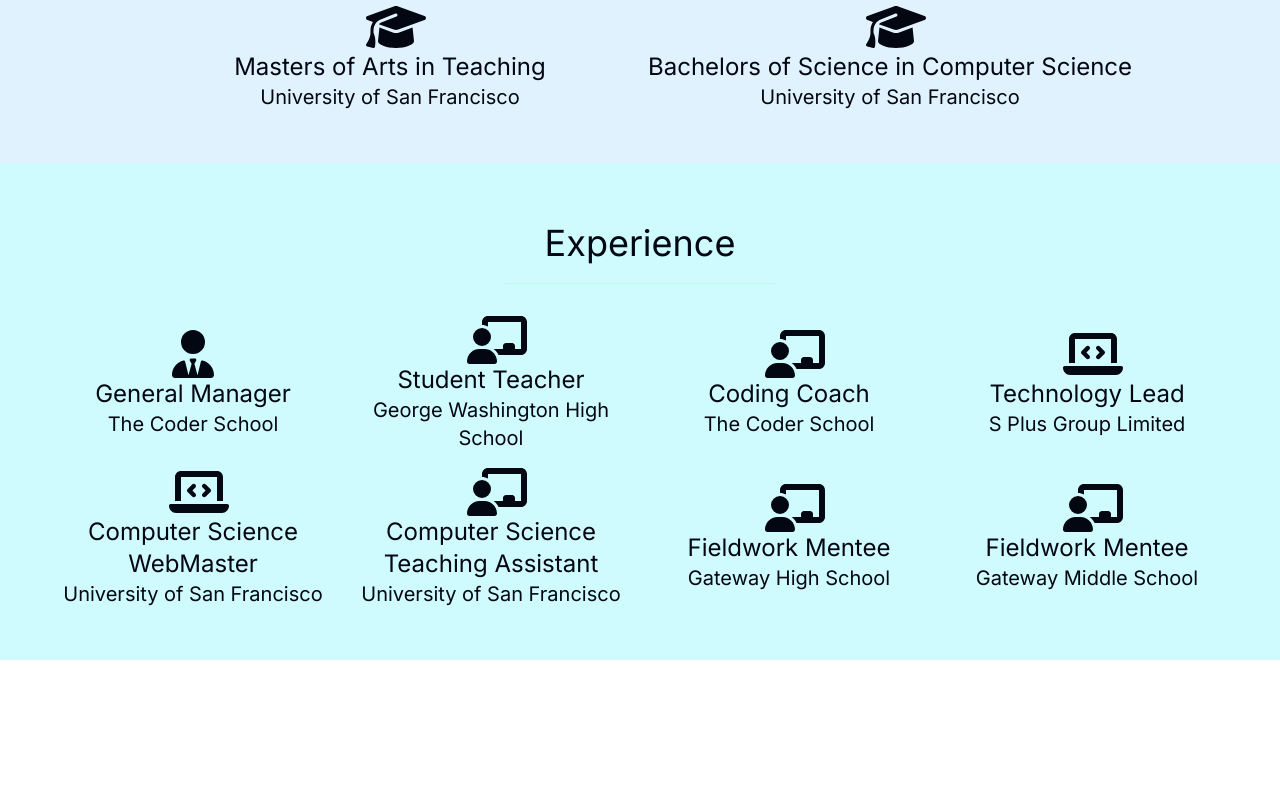
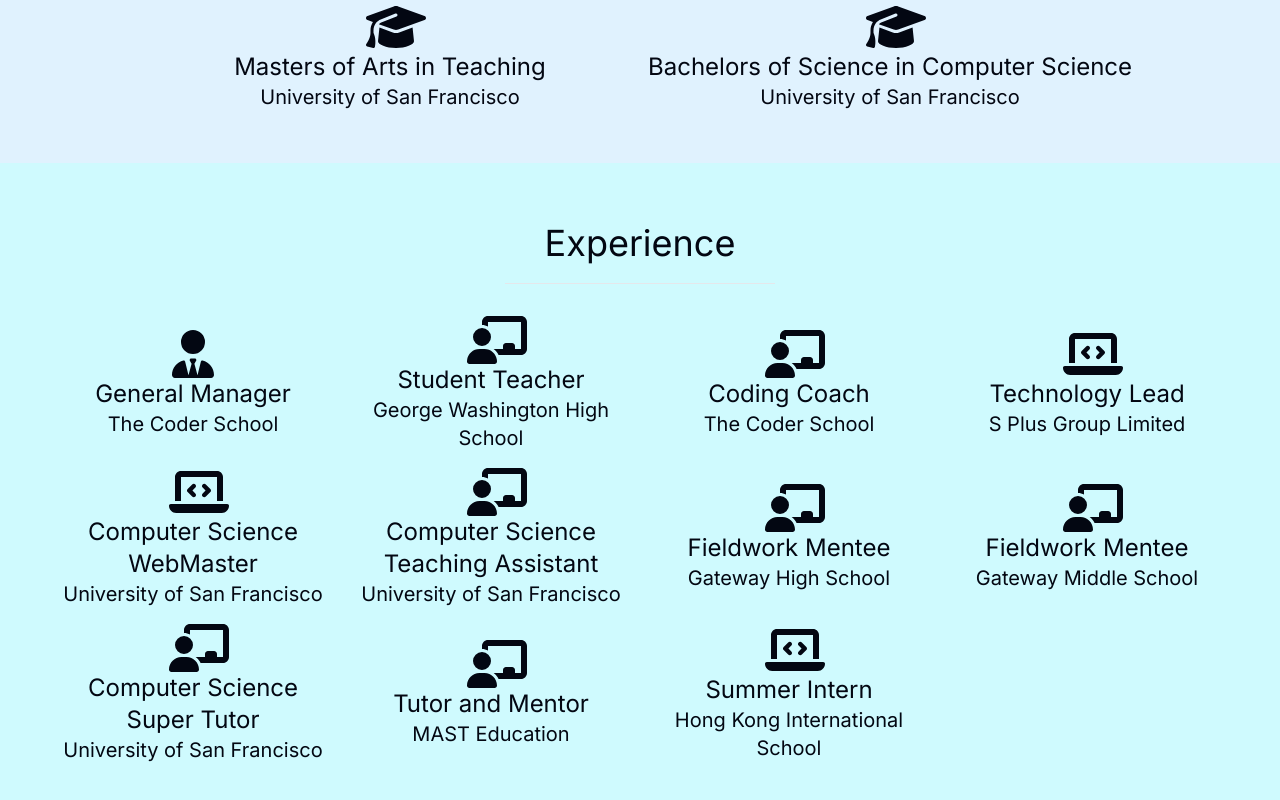
Before and after one commit to EdwardRees/portfolio-site, a Next.js app: page / in a window 1280 px wide. Shown: the part 2182-2982 px from the top of the page. Before the commit the page ends 2842 px from the top, so only its background shows below. Built offline with nearby package versions, Linux system fonts and the light colour scheme.

Commit message:
[feat] Added accordion and added HKIS experience

```diff
--- a/package.json
+++ b/package.json
@@ -13,6 +13,7 @@
     "@fortawesome/free-regular-svg-icons": "^6.4.2",
     "@fortawesome/free-solid-svg-icons": "^6.4.2",
     "@fortawesome/react-fontawesome": "^0.2.0",
+    "@radix-ui/react-accordion": "^1.1.2",
     "@radix-ui/react-dialog": "^1.0.4",
     "@radix-ui/react-dropdown-menu": "^2.0.5",
     "@radix-ui/react-navigation-menu": "^1.1.3",
--- a/src/app/page.tsx
+++ b/src/app/page.tsx
@@ -317,6 +317,67 @@
                 "Provided support with lessons, keeping students focused and engaged",
               ]}
             />
+            <Experience
+              title="Computer Science Super Tutor"
+              job="University of San Francisco"
+              location="San Francisco, CA"
+              type={ExperienceType.TEACHING}
+              period="Sep 2020-Jan 2021"
+              link="https://tutoringcenter.cs.usfca.edu"
+              partTime
+              duties={[
+                "Tutored students in lower division undergraduate Computer Science classes",
+                "Tutored students in USF classes: CS110, CS112, CS272 (formerly CS212), CS221, and CS245",
+                "Taught students how to debug their code using various debuggers",
+              ]}
+            />
+            <Experience
+              title="Tutor and Mentor"
+              job="MAST Education"
+              location="Hong Kong"
+              type={ExperienceType.TEACHING}
+              period="Aug 2020-Aug 2021"
+              link="https://www.masteducation.com"
+              duties={[
+                "TUtored students in Mathematics and Computer Science",
+                "Mentored students applying to Universities",
+                "Taught elementary Mathematics to underprivileged students in Hong Kong",
+                "Taught basic English to underprivileged students in Hong Kong",
+              ]}
+            />
+            <Experience
+              title="Summer Intern"
+              job="Hong Kong International School"
+              location="Hong Kong"
+              type={ExperienceType.PROGRAMMING}
+              period="Jun 2021-Jul 2021"
+              link="https://www.hkis.edu.hk"
+              duties={new Map<string, string[]>()
+                .set("Tasks on Coda", [
+                  "Created a service to simplify and contain the previous system of keeping notes on meetings between Students, Counselors, and Teachers, transitioning the previous system form a 200+ sheet spreadsheet into a single system, with a cleaner means to view and access data",
+                  "Created a service to generate students names who haven't been met with yet to help ensure all students are met with",
+                  "Implemented a reminder/notification system to ensure students are checked in with",
+                  "Wrote a User Guide to explain how to use the service",
+                ])
+                .set("Tasks in Python", [
+                  "Using a Fuzzy string matching system, created a system to help filter through 10000 user addresses, removing duplicates and similar addresses, in order to find distinct addresses paired with individual users.",
+                  "Created a simple file mover that takes basic information form a User Interface, built with PySimpleGUI, to mass move files from a local directory into a Google Drive Directory",
+                  "Created an automated web scraper using Selenium and BeautifulSoup4, that logs in a user, then scrapes 150 pages in approximately 15 minutes to aid with yearly data processing.",
+                  "Created an automated web scraper using Selenium, that downloads a file, then parses the file, replacing empty values with NULL values, then updates an SQL Database, using mysql-connector-python.",
+                ])
+                .set("Tasks in JavaScript", [
+                  "Created an algorithm in Google AppScript that sends email out to students based on flags set with data coming from a spreadsheet, propagated by form entries",
+                  "Aforementioned algorithm created to keep track of the last row checked to fix a crashing issue of continuous data input, overcrowding the previous mail sending system",
+                ])
+                .set("Tasks in PowerSchool", [
+                  "Updated the school's main page with the new built-in PowerSchool search, combining the old services with newer updated services",
+                  "Created a Guardian search that searches for all guardians in a database based on the name, email, or phone number provided, with options for current or all students, along with selections for guardian type (Mother, Father, Guardian, etc)",
+                  "Created a Student search that searches for students in the database based on their first, preferred, or last name, with an additional filter for grade level",
+                  "Updated the student health page to include COVID related information - vaccinations, infection dates, etc - along with showing the information of infectious diseases and health concerns",
+                  "Created a Student test view that shows a chart showcasing the students' test results over a period of time and how they've grown over that period. Test view includes a filter to allow for toggling and showing specific tests, to allow the user to choose which test to view. Each chart is accompanied by a table showing the raw data to provide the user with different views.",
+                  "Created a guide to three new pages, explaining how to use the new search systems.",
+                ])}
+            />
           </div>
         </Section>
       </div>
--- a/src/components/experience/index.tsx
+++ b/src/components/experience/index.tsx
@@ -11,6 +11,10 @@
   DialogContent,
   DialogTitle,
   ScrollArea,
+  Accordion,
+  AccordionTrigger,
+  AccordionContent,
+  AccordionItem,
 } from "@/components/ui";
 
 import { ExperienceType } from "@/lib/experience-types";
@@ -77,13 +81,20 @@
             </p>
             <p className="text-xl">Duties:</p>
             <div className="flex flex-col items-center justify-center text-center">
-              {Array.isArray(duties) ? duties.map((duty: string) => (
+              {Array.isArray(duties)
+                ? duties.map((duty: string) => (
                     <li key={duty} className="text-md">
                       {duty}
                     </li>
-              )) : Array.from(duties).map(([key, value]: [key: string, value: string[]]) => (
-                <div key={key} className="flex flex-col items-center justify-center text-center">
-                  <p className="text-xl">{key}</p>
+                  ))
+                : Array.from(duties).map(
+                    ([key, value]: [key: string, value: string[]]) => (
+                      <Accordion key={key} type="single" collapsible>
+                        <AccordionItem value={key}>
+                          <AccordionTrigger>
+                            <p className="text-xl pr-4">{key}</p>
+                          </AccordionTrigger>
+                          <AccordionContent>
                             <ul className="flex flex-col items-center justify-center text-center">
                               {value.map((duty: string) => (
                                 <li key={duty} className="text-md">
@@ -91,9 +102,21 @@
                                 </li>
                               ))}
                             </ul>
-                </div>
-              ))
-              }
+                          </AccordionContent>
+                        </AccordionItem>
+                      </Accordion>
+                      // <div key={key} className="flex flex-col items-center justify-center text-center">
+                      //   <p className="text-xl">{key}</p>
+                      //   <ul className="flex flex-col items-center justify-center text-center">
+                      //     {value.map((duty: string) => (
+                      //       <li key={duty} className="text-md">
+                      //         {duty}
+                      //       </li>
+                      //     ))}
+                      //   </ul>
+                      // </div>
+                    )
+                  )}
             </div>
           </div>
         </ScrollArea>
--- /dev/null
+++ b/src/components/ui/accordion.tsx
@@ -0,0 +1,60 @@
+"use client"
+
+import * as React from "react"
+import * as AccordionPrimitive from "@radix-ui/react-accordion"
+import { ChevronDown } from "lucide-react"
+
+import { cn } from "@/lib/utils"
+
+const Accordion = AccordionPrimitive.Root
+
+const AccordionItem = React.forwardRef<
+  React.ElementRef<typeof AccordionPrimitive.Item>,
+  React.ComponentPropsWithoutRef<typeof AccordionPrimitive.Item>
+>(({ className, ...props }, ref) => (
+  <AccordionPrimitive.Item
+    ref={ref}
+    className={cn("border-b", className)}
+    {...props}
+  />
+))
+AccordionItem.displayName = "AccordionItem"
+
+const AccordionTrigger = React.forwardRef<
+  React.ElementRef<typeof AccordionPrimitive.Trigger>,
+  React.ComponentPropsWithoutRef<typeof AccordionPrimitive.Trigger>
+>(({ className, children, ...props }, ref) => (
+  <AccordionPrimitive.Header className="flex">
+    <AccordionPrimitive.Trigger
+      ref={ref}
+      className={cn(
+        "flex flex-1 items-center justify-between py-4 font-medium transition-all hover:underline [&[data-state=open]>svg]:rotate-180",
+        className
+      )}
+      {...props}
+    >
+      {children}
+      <ChevronDown className="h-4 w-4 shrink-0 transition-transform duration-200" />
+    </AccordionPrimitive.Trigger>
+  </AccordionPrimitive.Header>
+))
+AccordionTrigger.displayName = AccordionPrimitive.Trigger.displayName
+
+const AccordionContent = React.forwardRef<
+  React.ElementRef<typeof AccordionPrimitive.Content>,
+  React.ComponentPropsWithoutRef<typeof AccordionPrimitive.Content>
+>(({ className, children, ...props }, ref) => (
+  <AccordionPrimitive.Content
+    ref={ref}
+    className={cn(
+      "overflow-hidden text-sm transition-all data-[state=closed]:animate-accordion-up data-[state=open]:animate-accordion-down",
+      className
+    )}
+    {...props}
+  >
+    <div className="pb-4 pt-0">{children}</div>
+  </AccordionPrimitive.Content>
+))
+AccordionContent.displayName = AccordionPrimitive.Content.displayName
+
+export { Accordion, AccordionItem, AccordionTrigger, AccordionContent }
--- a/src/components/ui/index.tsx
+++ b/src/components/ui/index.tsx
@@ -4,3 +4,4 @@
 export * from './dropdown-menu';
 export * from './popover';
 export * from './scroll-area';
+export * from './accordion';
```
Lines whose indentation alone changed are shown as unchanged.
